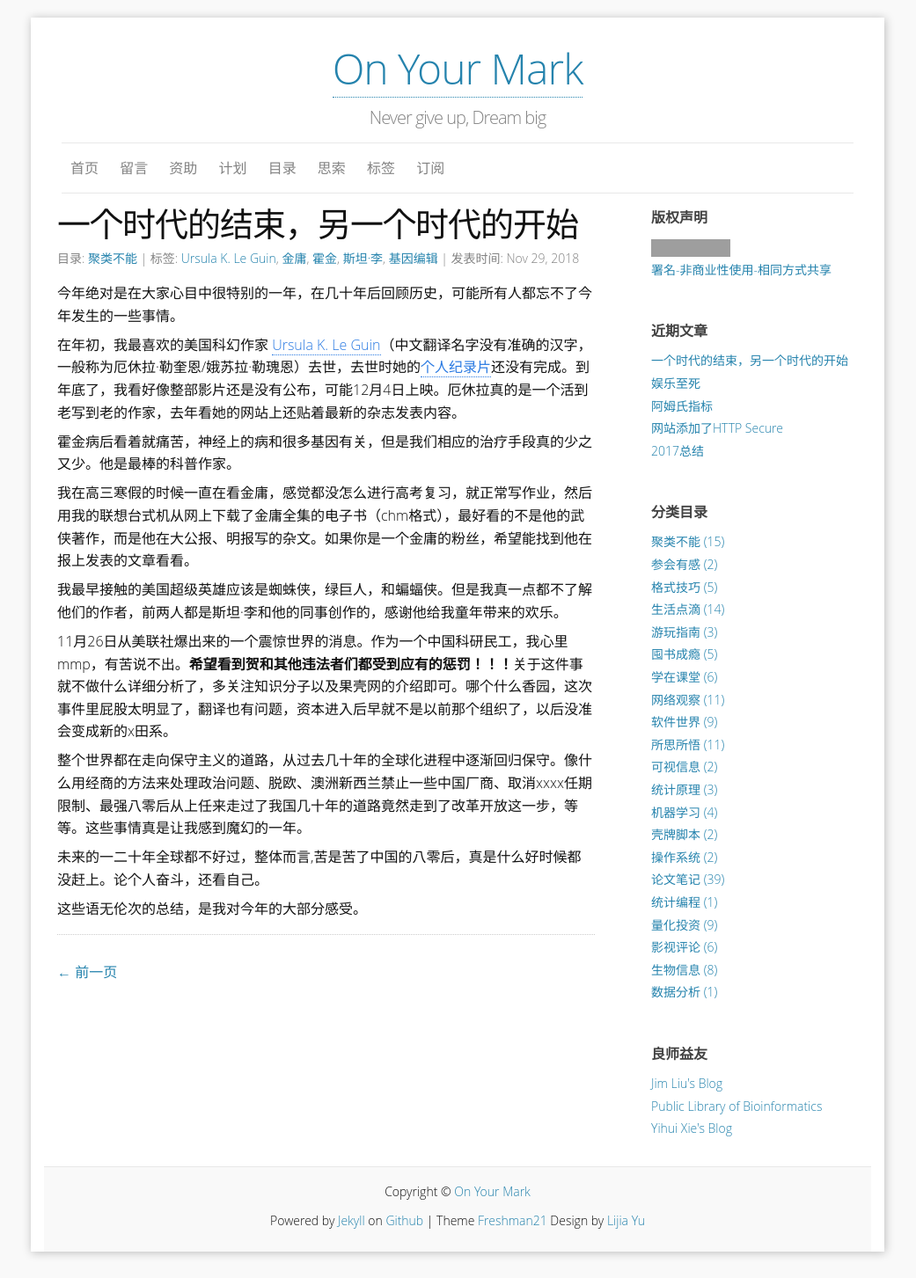
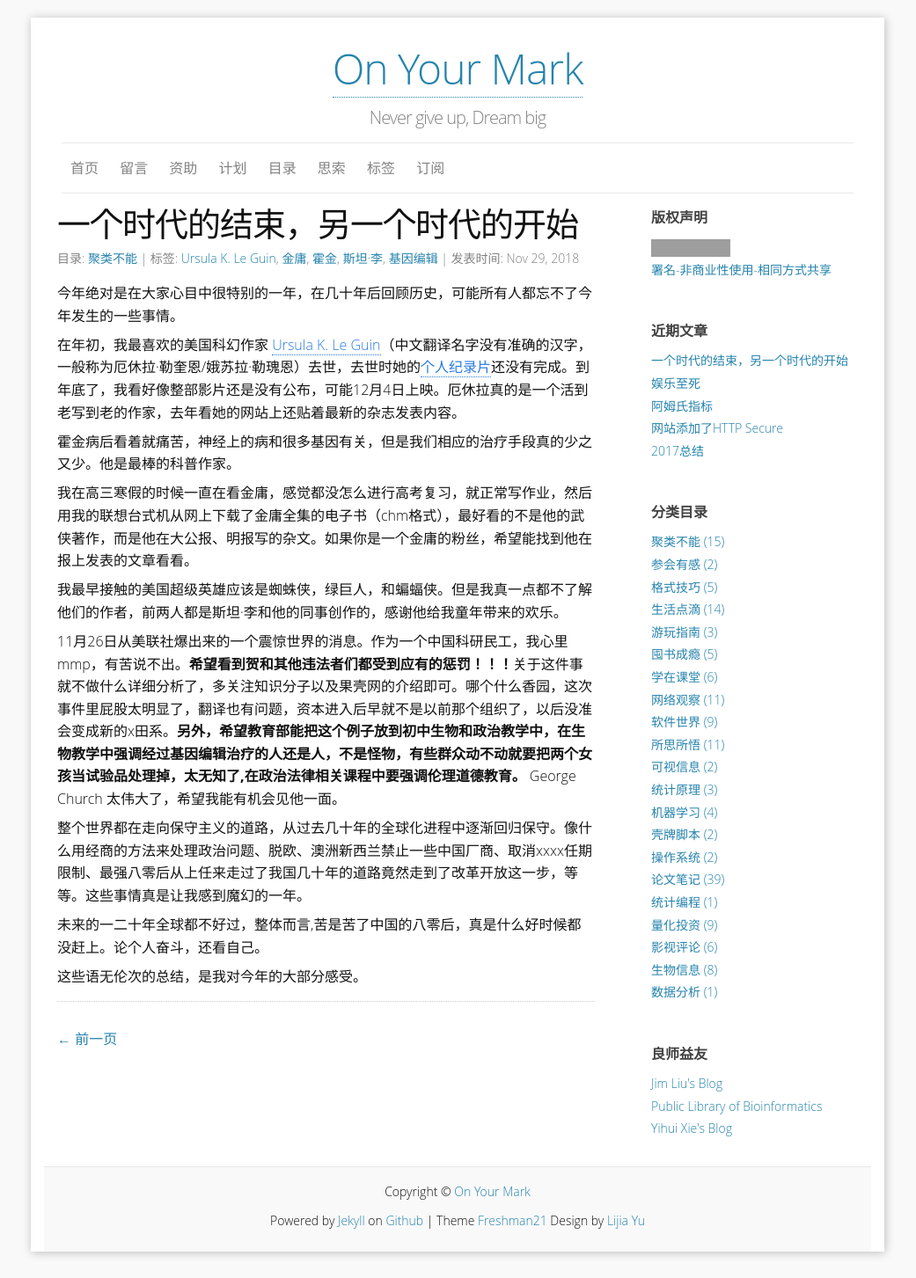
Before and after one commit to yulijia/cn, a Jekyll site: the page built from _posts/2018-11-29-the-first-year-of-an-era.md, in a window 1280 px wide. Shown: the whole page at 88% size, without its empty margins (120-1161 px from the left). Built offline with Jekyll 4.4.1, drawn with Linux system fonts in a browser that asks for light colours; comment, search, counter and statistics services are not loaded; grey boxes are pictures that could not be loaded.

Commit message:
education is the most important thing

```diff
--- a/_posts/2018-11-29-the-first-year-of-an-era.md
+++ b/_posts/2018-11-29-the-first-year-of-an-era.md
@@ -22,7 +22,7 @@
 
 我最早接触的美国超级英雄应该是蜘蛛侠，绿巨人，和蝙蝠侠。但是我真一点都不了解他们的作者，前两人都是斯坦·李和他的同事创作的，感谢他给我童年带来的欢乐。
 
-11月26日从美联社爆出来的一个震惊世界的消息。作为一个中国科研民工，我心里mmp，有苦说不出。**希望看到贺和其他违法者们都受到应有的惩罚！！！**关于这件事就不做什么详细分析了，多关注知识分子以及果壳网的介绍即可。哪个什么香园，这次事件里屁股太明显了，翻译也有问题，资本进入后早就不是以前那个组织了，以后没准会变成新的x田系。
+11月26日从美联社爆出来的一个震惊世界的消息。作为一个中国科研民工，我心里mmp，有苦说不出。**希望看到贺和其他违法者们都受到应有的惩罚！！！**关于这件事就不做什么详细分析了，多关注知识分子以及果壳网的介绍即可。哪个什么香园，这次事件里屁股太明显了，翻译也有问题，资本进入后早就不是以前那个组织了，以后没准会变成新的x田系。**另外，希望教育部能把这个例子放到初中生物和政治教学中，在生物教学中强调经过基因编辑治疗的人还是人，不是怪物，有些群众动不动就要把两个女孩当试验品处理掉，太无知了,在政治法律相关课程中要强调伦理道德教育。** George Church 太伟大了，希望我能有机会见他一面。
 
 整个世界都在走向保守主义的道路，从过去几十年的全球化进程中逐渐回归保守。像什么用经商的方法来处理政治问题、脱欧、澳洲新西兰禁止一些中国厂商、取消xxxx任期限制、最强八零后从上任来走过了我国几十年的道路竟然走到了改革开放这一步，等等。这些事情真是让我感到魔幻的一年。
 
```
